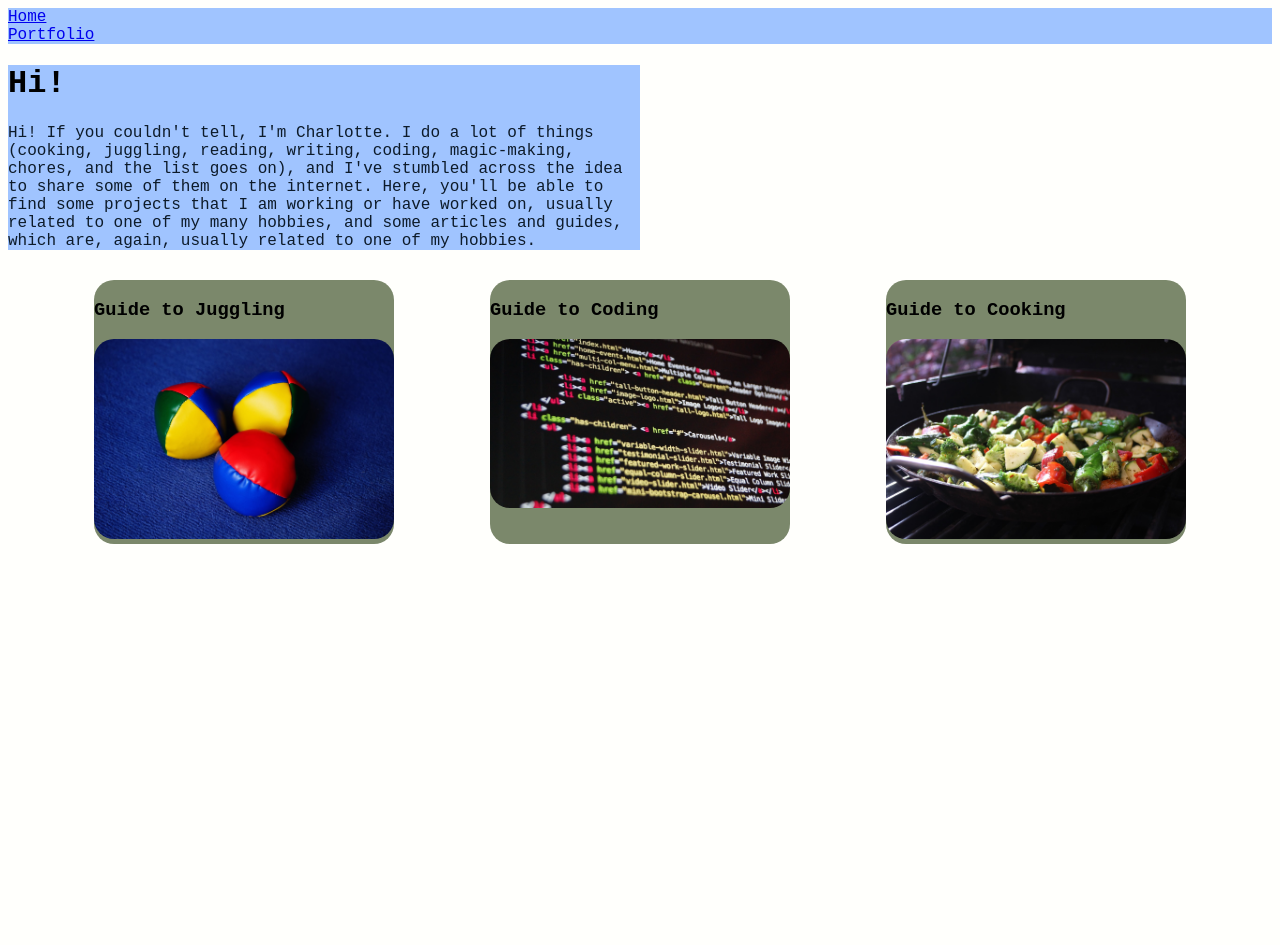
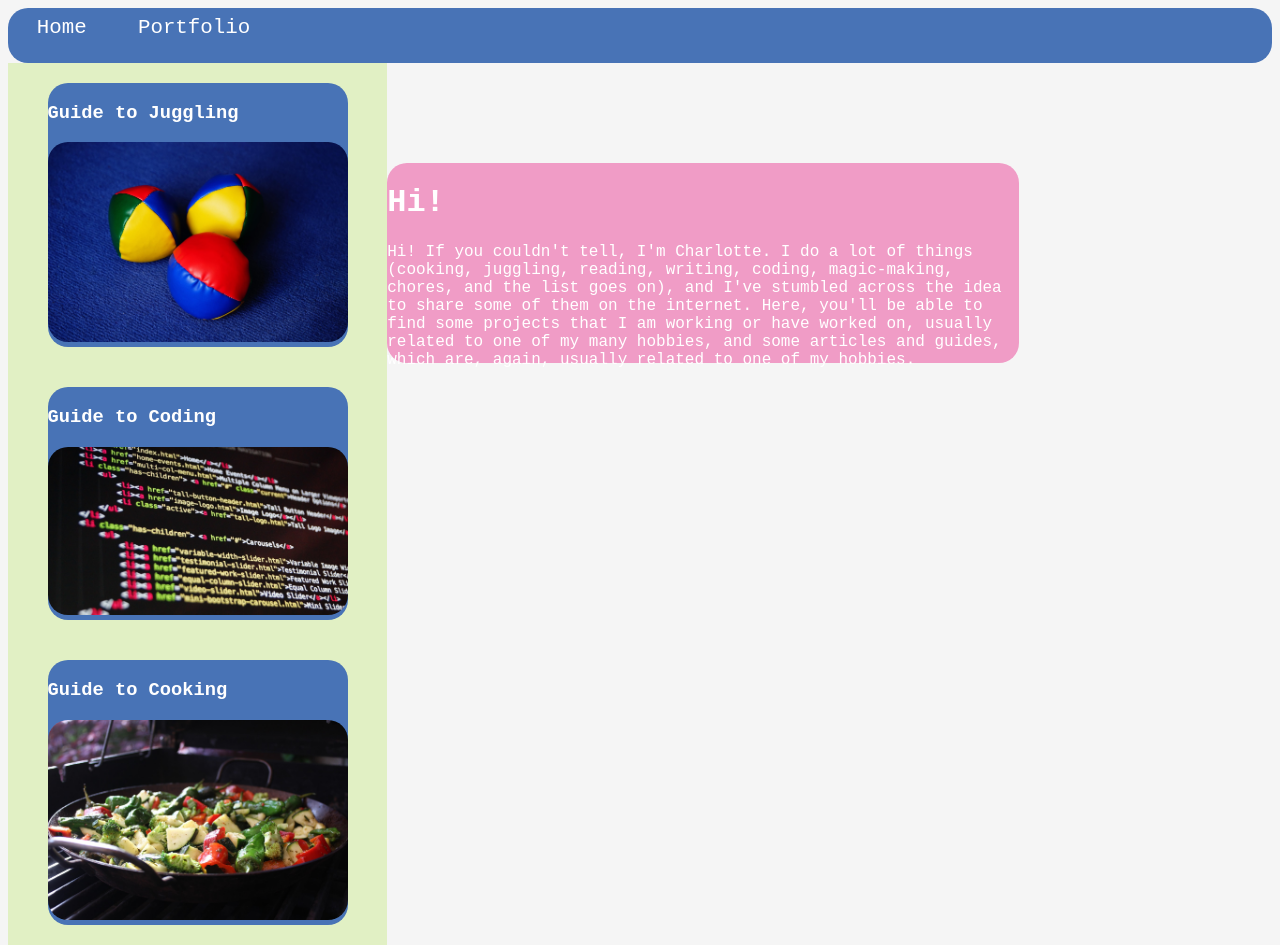
Before and after one commit to AHugIsAlwaysTheRightSize/Personal-Website, a plain HTML site: page index.html in a window 1280 px wide. Before the commit the page ends 800 px from the top, so only its background shows below. Drawn offline with Linux system fonts and the light colour scheme.

Commit message:
Changed style for homepage and portfolio to inlcude different colors. Also used more flexbox for homepage

```diff
--- a/index.html
+++ b/index.html
@@ -11,15 +11,16 @@
 <body>
     <nav>
         <ul>
-            <li>
+            <li class="nav-button">
                 <a href="index.html">Home</a>
             </li>
-            <li>
+            <li class="nav-button">
                 <a href="portfolio.html">Portfolio</a>
             </li>
         </ul>
     </nav>
 
+    <div class="main-page">
         <div id="text">
             <h1>Hi!</h1>
             <p>Hi! If you couldn&#39t tell, I&#39m Charlotte. I do a lot of things (cooking, juggling, reading, writing, coding, magic-making,
@@ -32,6 +33,7 @@
         <h2></h2>
 
         <ul class="guide-list">
+    <!--<div class="yellow-box"></div> -->
             <a class="guide">
                 <li>
                     <h3>Guide to Juggling</h3>
@@ -39,19 +41,23 @@
                 </li>
             </a>
 
+            <!--<div class="yellow-box"></div> -->
+
             <a class="guide">
                 <li>
                     <h3>Guide to Coding</h3>
                     <img src="images/code-1076536_1280.jpg" alt="computer code on a screen">
                 </li>
             </a>
-
+    <!--<div class="yellow-box"></div> -->
             <a class="guide">
                 <li>
                     <h3>Guide to Cooking</h3>
                     <img src="images/vegetable-pan-8027678_1280.jpg" alt="A pan full of different types of vegetables">
                 </li>
             </a>
+    <!--<div class="yellow-box"></div> -->
         </ul>
+    </div>
 </body>
 </html>
--- a/style.css
+++ b/style.css
@@ -1,20 +1,26 @@
 body {
-    background-color: #FFFFFC;
-        font-family: "Courier New";
+    background-color: whitesmoke;
+    font-family: "Courier New";
+    color: white;
 }
 
-p {
-    color: #0D1B2A;
-}
+
 
 nav {
     background-attachment: fixed;
-    background-color: #A0C4FF;
+    background-color: #4873B6;
+    padding: .5em;
+    border-radius: 20px;
 }
 
 #text {
-    background-color: #A0C4FF;
+    background-color: #F09CC6;
     width: 50%;
+    height: 200px;
+    min-width: 100px;
+    border-radius: 20px;
+    margin-top: 100px;
+    order: 2;
 }
 
 img {
@@ -22,19 +28,39 @@ img {
     max-width: 300px;
 }
 
-.guide {
-    background-color: #7B886B;
-    margin: 10px;
+.guide, .project {
+    background-color: #4873B6;
+    margin: 20px;
     border-radius: 20px;
-    max-width: 300px;
 }
 
-.guide-list {
+.main-page {
+    display: flex;
+}
+
+
+
+.project {
+    max-width: 600px;
+}
+
+.guide {
+    max-width: 300px;
+
+}
+
+.guide-list  {
     display: flex;
     width: 100%;
     justify-content: space-evenly;
     flex-flow: wrap;
+    background-color: #E1F0C4;
+    width: 30%;
+    order: 1;
+
 }
+
+
 
 ul {
     list-style-type: none;
@@ -42,3 +68,26 @@ ul {
     padding: 0px;
     padding-inline-start: 0px;
 }
+
+
+.nav-button {
+    display: inline;
+}
+
+.nav-button a {
+    text-decoration: none;
+    color: white;
+    font-size: 1.3em;
+    padding: 1em;
+}
+
+li a:hover {
+    background-color: #FAE791;
+}
+
+.yellow-box{
+    align-self: center;
+    background-color: #FFD000;
+    width: 70px;
+    height: 20px;
+}
```
Also changed, not shown: Juggling.html (added, +23 -0 lines), portfolio.html (+11 -8 lines), images/cat-323262_1280.jpg (added). Lines whose indentation alone changed are shown as unchanged.
